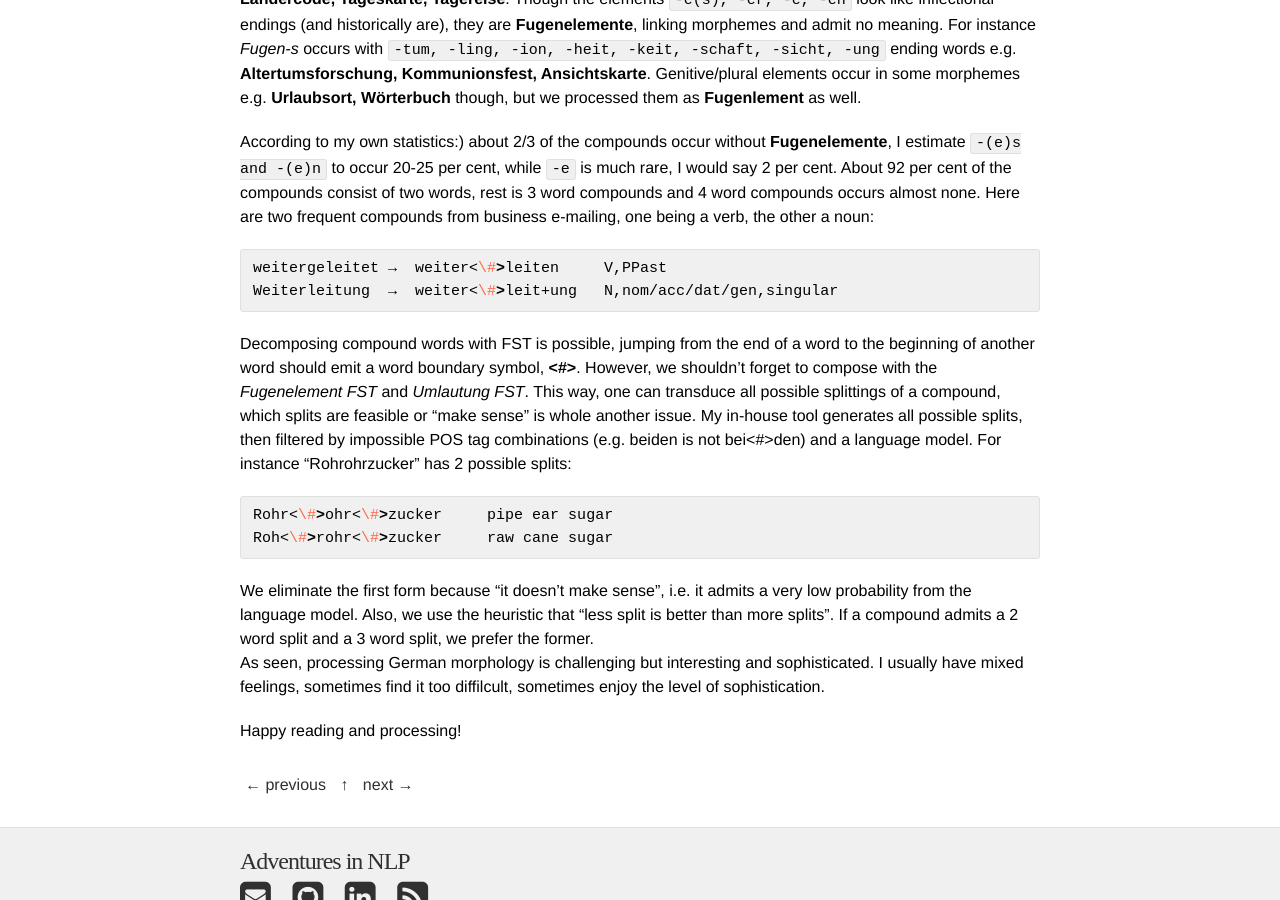
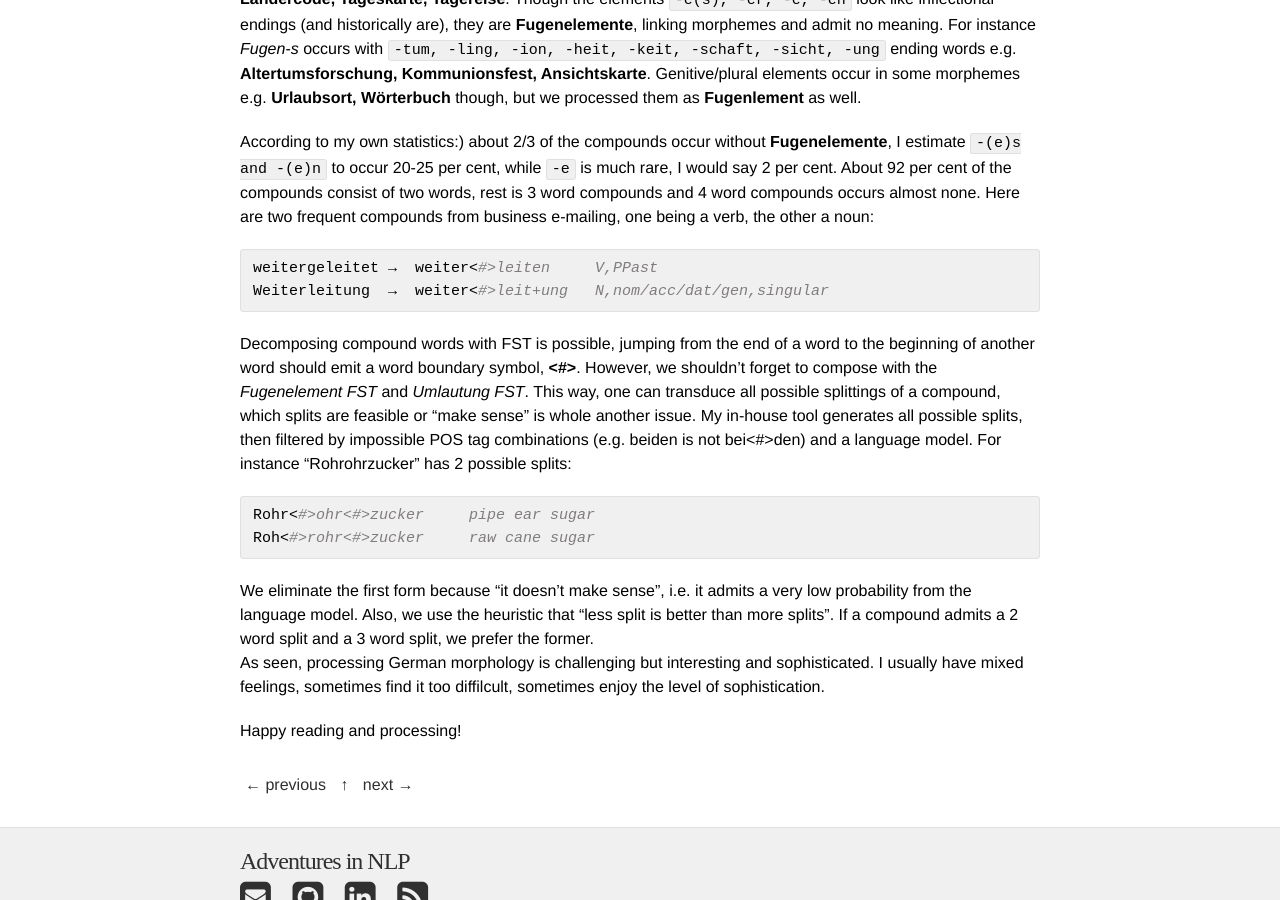
Before and after one commit to DuyguA/DuyguA.github.io, a Jekyll site: the page built from _posts/2017-12-10-german-t1o-level-morphology.md, in a window 1280 px wide and 900 px high, scrolled down 2930 px. Built offline with Jekyll 4.4.1, drawn with Linux system fonts in a browser that asks for light colours; nearby versions of some CDN libraries; some web fonts are replaced.

Commit message:
played with diez

````diff
--- a/_posts/2017-12-10-german-t1o-level-morphology.md
+++ b/_posts/2017-12-10-german-t1o-level-morphology.md
@@ -98,14 +98,14 @@ Decomposing compound words is not a trivial task, not always words come together
 According to my own statistics:) about 2/3 of the compounds occur without **Fugenelemente**, I estimate `-(e)s and -(e)n` to occur 20-25 per cent, while `-e` is much rare, I would say 2 per cent. About 92 per cent of the compounds consist of two words, rest is 3 word compounds and 4 word compounds occurs almost none. Here are two frequent compounds from business e-mailing, one being a verb, the other a noun:
 
 ```sh
-weitergeleitet →  weiter<\#>leiten     V,PPast
-Weiterleitung  →  weiter<\#>leit+ung   N,nom/acc/dat/gen,singular
+weitergeleitet →  weiter<#>leiten     V,PPast
+Weiterleitung  →  weiter<#>leit+ung   N,nom/acc/dat/gen,singular
 ```
 Decomposing compound words with FST is possible, jumping from the end of a word to the beginning of another word should emit a word boundary symbol, **<#>**. However, we shouldn’t forget to compose with the *Fugenelement FST* and *Umlautung FST*. This way, one can transduce all possible splittings of a compound, which splits are feasible or “make sense” is whole another issue. My in-house tool generates all possible splits, then filtered by impossible POS tag combinations (e.g. beiden is not bei<\#>den) and a language model. For instance “Rohrohrzucker” has 2 possible splits:
 
 ```sh
-Rohr<\#>ohr<\#>zucker     pipe ear sugar
-Roh<\#>rohr<\#>zucker     raw cane sugar
+Rohr<#>ohr<#>zucker     pipe ear sugar
+Roh<#>rohr<#>zucker     raw cane sugar
 ```
 
 We eliminate the first form because “it doesn’t make sense”, i.e. it admits a very low probability from the language model. Also, we use the heuristic that “less split is better than more splits”. If a compound admits a 2 word split and a 3 word split, we prefer the former.
````
